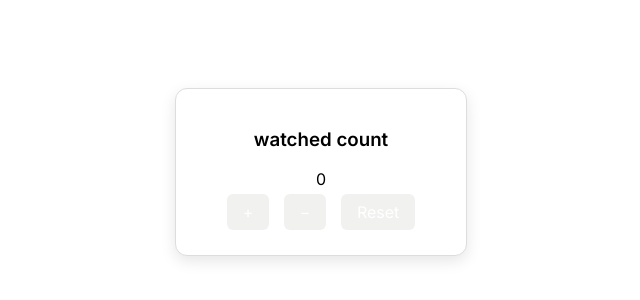
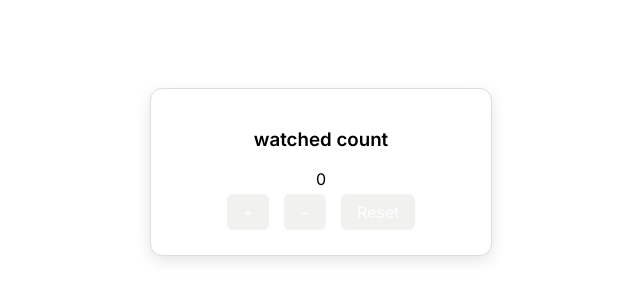
Before and after one commit to asheligunasekarathrowaway-code/widget, a plain HTML site: page index.html in a window 1280 px wide. Shown: the part 228-528 px from the top of the page, 319-959 px from the left. Drawn offline with Linux system fonts and the light colour scheme.

Commit message:
Update index.html

```diff
--- a/index.html
+++ b/index.html
@@ -24,9 +24,7 @@
     background: #fff;
     border-radius: 12px;
     border: 1px solid #ddd;
-    width: 25vw; /* 1/4 of the viewport width */
-    max-width: 250px; /* optional: prevent it from getting too big on large screens */
-    min-width: 150px; /* optional: prevent it from getting too small on tiny screens */
+    width: 300px;
     box-shadow: 0 5px 15px rgba(0,0,0,0.1);
 }
     }
```
